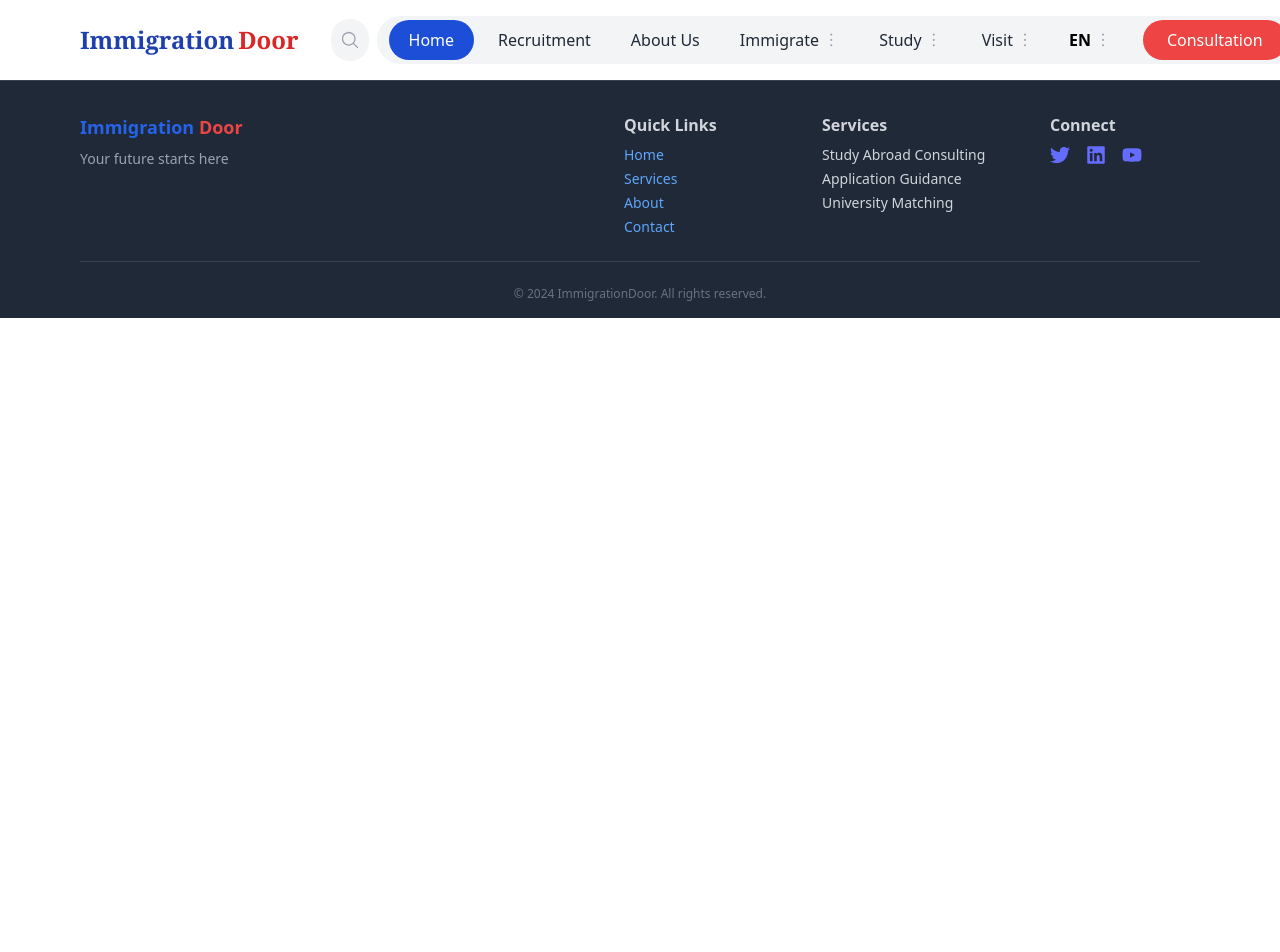
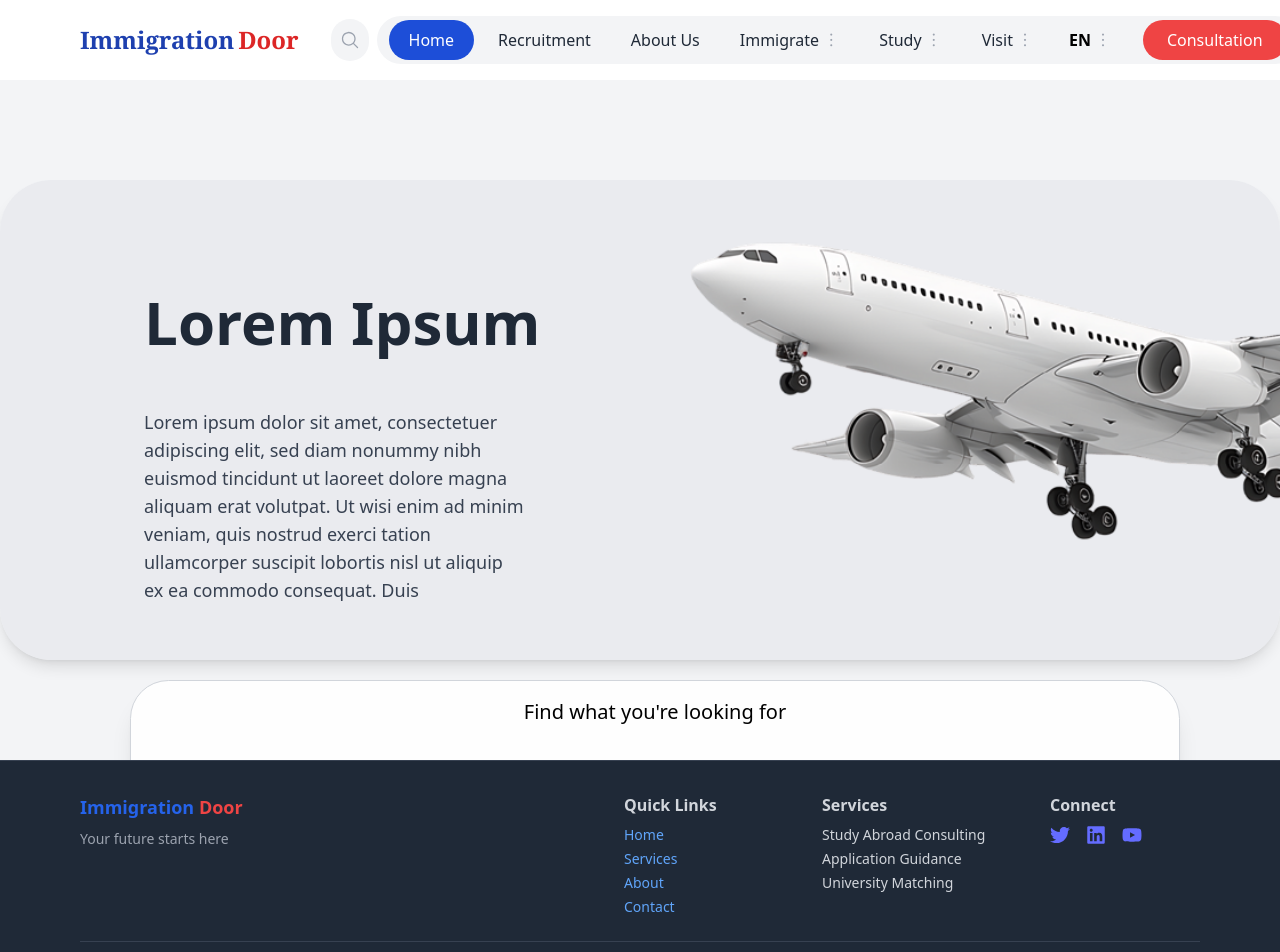
Before and after one commit to Aetthera/University-Admission-and-Immigration-Website, a React (Vite) app in the folder frontend/: page / in a window 1280 px wide. Shown: the top 952 px of the page. Before the commit the page ends 800 px from the top, so only its background shows below. Built offline with nearby package versions, Linux system fonts and the light colour scheme.

Commit message:
Added the first part of the Home page

```diff
--- a/frontend/package.json
+++ b/frontend/package.json
@@ -18,6 +18,7 @@
   },
   "devDependencies": {
     "@eslint/js": "^9.25.0",
+    "@tailwindcss/postcss": "^4.1.7",
     "@types/react": "^19.1.2",
     "@types/react-dom": "^19.1.2",
     "@vitejs/plugin-react": "^4.4.1",
--- a/frontend/src/App.jsx
+++ b/frontend/src/App.jsx
@@ -1,10 +1,15 @@
 import Footer from './components/Footer'
 import Header from './components/Header';
+import Hero from './components/heroSection';
 
 function App() {
   return (
     <>
     <Header />
+    <div>
+    <Hero/>
+    </div>
+
     <Footer />
     </>
   );
--- /dev/null
+++ b/frontend/src/components/heroSection.jsx
@@ -0,0 +1,75 @@
+import planeImg from '../assets/TkzdVo.tif.png';
+import { MagnifyingGlassIcon, UserCircleIcon } from '@heroicons/react/24/solid';
+import '../components/heroSection/hero.css';
+
+export default function Hero() {
+  return (
+    <section className="flex items-center justify-center min-h-[85vh] bg-gray-100 relative overflow-hidden">
+
+      {/* Main container */}
+      <div className="relative max-w-7xl h-[60vh] w-full px-6 py-16 bg-gray-200/60 backdrop-md rounded-[4vw] shadow-lg text-left">
+
+        {/* Header text */}
+        <h1 className="text-6xl font-bold text-gray-800 mb-4 mt-[6vh] pb-10 pl-[15vh]">
+          Lorem Ipsum
+        </h1>
+
+        {/* Sub text */}
+        <p className="text-lg text-gray-700 mb-6 justify-left pl-[15vh]" style={{ maxWidth: '500px' }}>
+        Lorem ipsum dolor sit amet,
+          consectetuer adipiscing elit, sed
+          diam nonummy nibh euismod
+          tincidunt ut laoreet dolore magna
+          aliquam erat volutpat. Ut wisi
+          enim ad minim veniam, quis
+          nostrud exerci tation ullamcorper
+          suscipit lobortis nisl ut aliquip ex
+          ea commodo consequat. Duis
+        </p>
+
+        {/* Plane image peeking out on the right */}
+        <img
+          src={planeImg}
+          alt="Plane"
+          className="absolute right-[-210px] top-[200px] transform -translate-y-1/2 w-[800px] h-auto z-20"
+        />
+
+
+        {/* Search Box */}
+        <div className="absolute left-[130px] top-[500px] w-[1050px] h-[19vh] bg-white/90 rounded-[3vw] shadow-xl border border-gray-300 z-0 px-6 py-4 text-center">
+
+          {/* heading text */}
+          <p className="text-[2.5vh] text-black mb-2 text-center pb-8">Find what you're looking for</p>
+
+          {/* Form elements */}
+          <div className="flex items-center space-x-4">
+            <input
+              type="text"
+              placeholder="Search..."
+                className="flex-grow h-[45px] px-4 rounded-[4vw] border-2 border-transparent bg-white rainbow-border focus:outline-none"
+            />
+
+            {/* Application Select */}
+            <select className="h-[45px] w-[160px] px-4 rounded-[4vw] border border-gray-300 text-gray-700 bg-white">
+              <option>Applications</option>
+              <option>Education</option>
+              <option>Immigration</option>
+            </select>
+
+            {/* Region select */}
+            <select className="h-[45px] px-4 rounded-[4vw] border border-gray-300 text-gray-700 bg-white">
+              <option>Select Region</option>
+              <option>Canada</option>
+              <option>UK</option>
+            </select>
+
+            {/* Search button */}
+                <button className="rounded-full bg-gray-100 w-13 h-13 px-2 mx-2 ">
+                    <MagnifyingGlassIcon className="w-5 h-5 text-gray-400" />
+                </button>
+          </div>
+        </div>
+      </div>
+    </section>
+  );
+}
--- /dev/null
+++ b/frontend/src/components/heroSection/hero.css
@@ -0,0 +1,6 @@
+.rainbow-border {
+    background-image: linear-gradient(white, white),
+      linear-gradient(90deg, red, orange, yellow, green, blue, indigo, violet);
+    background-origin: border-box;
+    background-clip: padding-box, border-box;
+  }
```
Also changed, not shown: frontend/src/assets/TkzdVo.tif.png (added), 1 other file (tests, documents, lock files or other folders).
